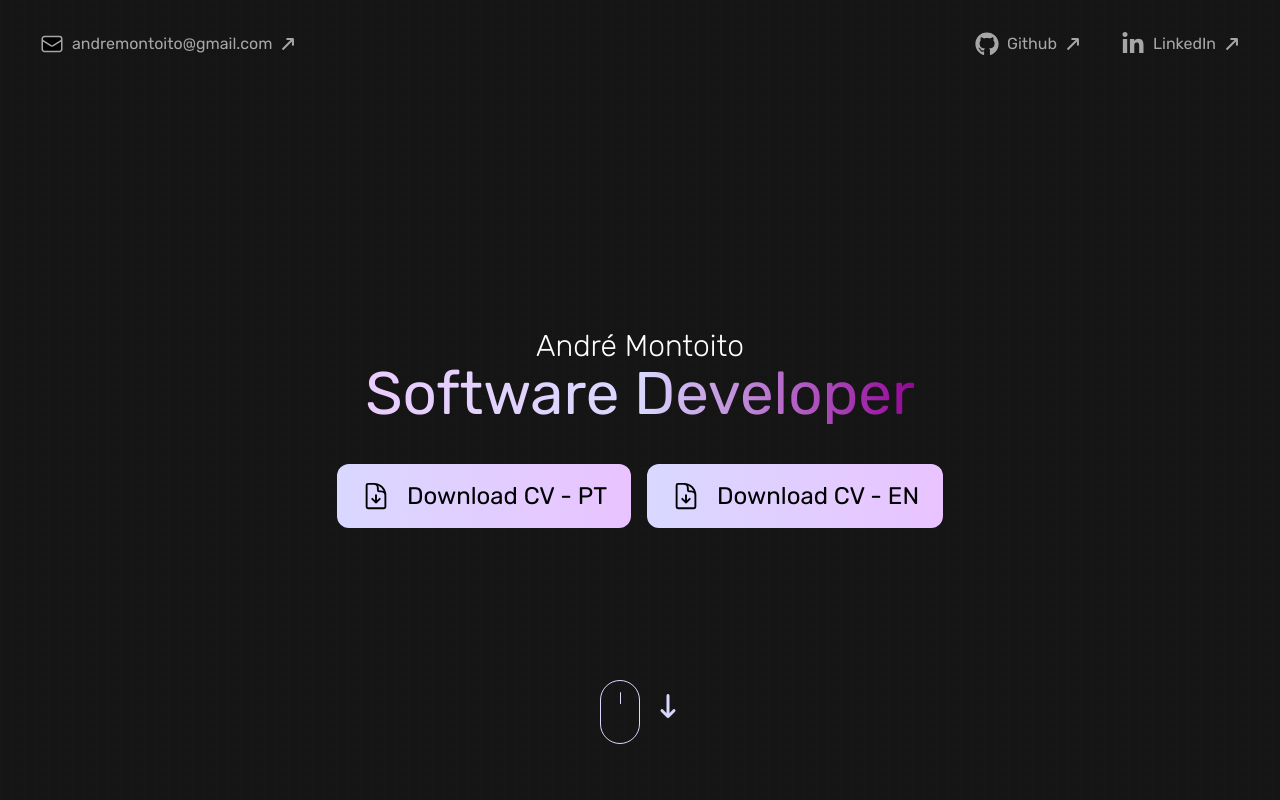
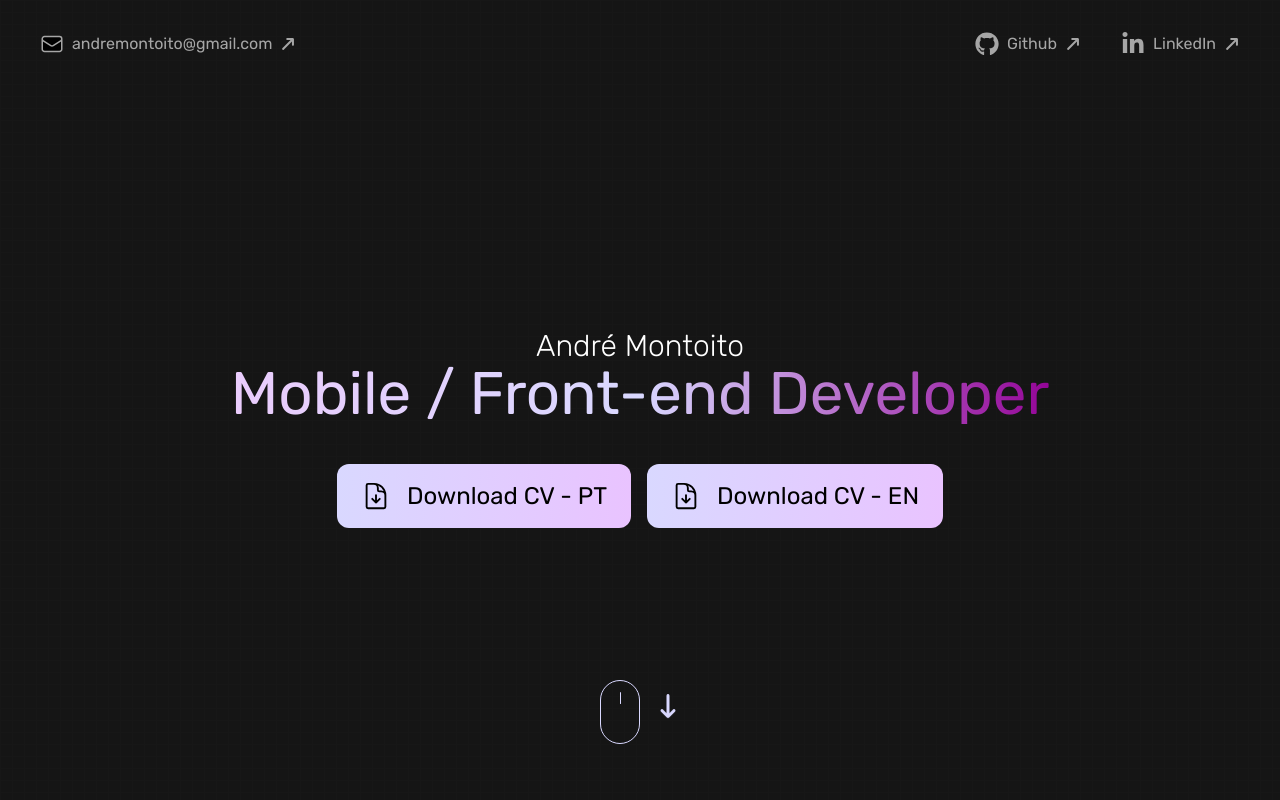
Before and after one commit to SuperMoooo/Portfolio, a Next.js app: page / in a window 1280 px wide. Shown: the top 800 px of the page. Built offline with nearby package versions, Linux system fonts and the light colour scheme.

Commit message:
Update HomeSection.tsx

```diff
--- a/app/components/HomeSection.tsx
+++ b/app/components/HomeSection.tsx
@@ -9,7 +9,7 @@ export default function HomeSection() {
                     André Montoito
                 </p>
                 <h1 className="lg:text-6xl md:text-5xl text-5xl text-gradient title">
-                    Software Developer
+                    Mobile / Front-end Developer
                 </h1>
             </div>
             <div className="flex items-center justify-center gap-4 flex-wrap btns">
```
